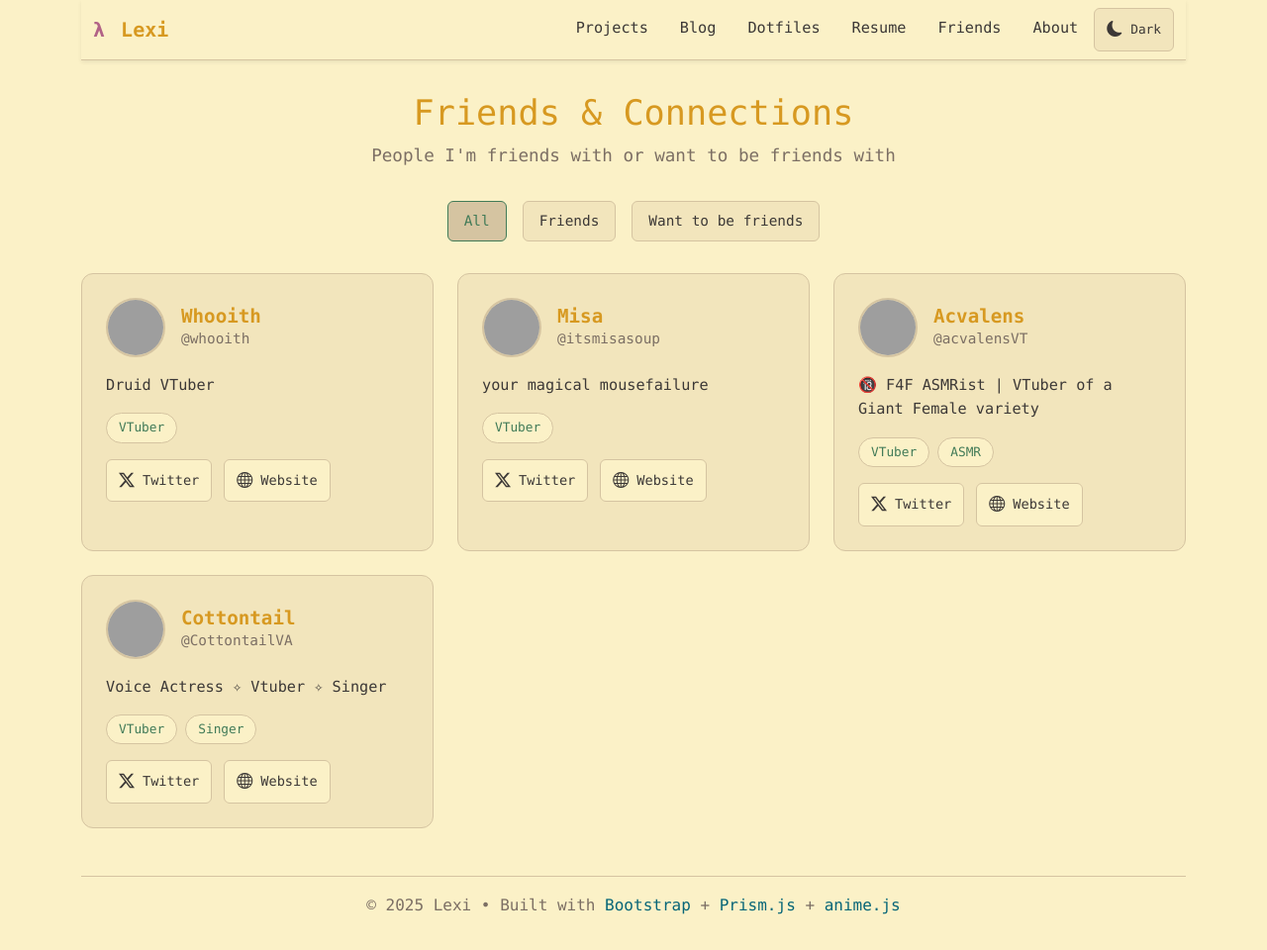
After one commit to 0x800a6/www, a PHP site: page /friends in a window 1280 px wide. The commit adds this page. Shown: the whole page at 99% size. Run offline with PHP 8.4, Linux system fonts and the light colour scheme; grey boxes are pictures that could not be loaded.

Commit message:
Add Friends link to navbar and implement styling for Friends page

```diff
--- /dev/null
+++ b/www/friends.php
@@ -0,0 +1,400 @@
+<?php
+// Friends data - you can customize this list
+$friends = [
+    [
+        'name' => 'Whooith',
+        'username' => '@whooith',
+        'bio' => 'Druid VTuber ',
+        'avatar' => 'https://pbs.twimg.com/profile_images/1972766109863440384/Y-YMwvFx_400x400.jpg',
+        'links' => [
+            'twitter' => 'https://twitter.com/whooith',
+            'website' => 'https://whooith.carrd.co/'
+        ],
+        'status' => 'friend', // 'friend' or 'want_to_friend'
+        'tags' => ['VTuber']
+    ],
+    [
+        'name' => 'Misa',
+        'username' => '@itsmisasoup',
+        'bio' => 'your magical mousefailure',
+        'avatar' => 'https://pbs.twimg.com/profile_images/1960414220958171136/0miLjdv__400x400.jpg',
+        'links' => [
+            'twitter' => 'https://twitter.com/itsmisasoup',
+            'website' => 'https://itsmisasoup.carrd.co/'
+        ],
+        'status' => 'want_to_friend', // 'friend' or 'want_to_friend'
+        'tags' => ['VTuber']
+    ],
+    [
+        'name' => 'Acvalens',
+        'username' => '@acvalensVT',
+        'bio' => '🔞 F4F ASMRist | VTuber of a Giant Female variety',
+        'avatar' => 'https://pbs.twimg.com/profile_images/1936552116035760128/ci9O2Lks_400x400.jpg',
+        'links' => [
+            'twitter' => 'https://x.com/acvalensVT',
+            'website' => 'https://linktr.ee/acvalens'
+        ],
+        'status' => 'friend', // 'friend' or 'want_to_friend'
+        'tags' => ['VTuber', "ASMR"]
+    ],
+    [
+        'name' => 'Cottontail',
+        'username' => '@CottontailVA',
+        'bio' => 'Voice Actress ✧ Vtuber ✧ Singer',
+        'avatar' => 'https://pbs.twimg.com/profile_images/1962698837543505920/J9zQ83nH_200x200.jpg',
+        'links' => [
+            'twitter' => 'https://twitter.com/CottontailVA',
+            'website' => 'https://cottontailva.carrd.co/'
+        ],
+        'status' => 'want_to_friend', // 'friend' or 'want_to_friend'
+        'tags' => ['VTuber', "Singer"]
+    ]
+];
+
+function getStatusColor($status) {
+    return $status === 'friend' ? 'var(--green)' : 'var(--yellow)';
+}
+
+function getStatusText($status) {
+    return $status === 'friend' ? 'Friends' : 'Want to be friends';
+}
+?>
+
+<!DOCTYPE html>
+<html lang="en">
+<head>
+    <meta charset="UTF-8">
+    <meta name="viewport" content="width=device-width, initial-scale=1.0">
+
+    <!-- Primary Meta Tags -->
+    <title>Friends - Lexi Rose Rogers</title>
+    <meta name="title" content="Friends - Lexi Rose Rogers" />
+    <meta name="description" content="People I'm friends with or want to connect with in the developer and cosplay community." />
+    <meta name="keywords" content="friends, developers, cosplay, community, connections" />
+    <meta name="author" content="Lexi Rose Rogers" />
+    <meta name="robots" content="index, follow" />
+
+    <!-- Open Graph / Facebook -->
+    <meta property="og:type" content="website" />
+    <meta property="og:url" content="https://lrr.sh/friends" />
+    <meta property="og:title" content="Friends - Lexi Rose Rogers" />
+    <meta property="og:description" content="People I'm friends with or want to connect with in the developer and cosplay community." />
+    <meta property="og:image" content="https://lrr.sh/static/images/picture.jpg" />
+
+    <!-- Twitter -->
+    <meta property="twitter:card" content="summary_large_image" />
+    <meta property="twitter:url" content="https://lrr.sh/friends" />
+    <meta property="twitter:title" content="Friends - Lexi Rose Rogers" />
+    <meta property="twitter:description" content="People I'm friends with or want to connect with in the developer and cosplay community." />
+    <meta property="twitter:image" content="https://lrr.sh/static/images/picture.jpg" />
+
+    <!-- Additional SEO -->
+    <link rel="canonical" href="https://lrr.sh/friends" />
+    <meta name="theme-color" content="#1d2021" />
+
+    <!-- Favicon -->
+    <link rel="icon" type="image/svg+xml" href="/static/images/picture.jpg" />
+
+    <link href="https://cdn.jsdelivr.net/npm/bootstrap@5.3.3/dist/css/bootstrap.min.css" rel="stylesheet" />
+    <link rel="stylesheet" href="https://cdn.jsdelivr.net/npm/bootstrap-icons@1.11.3/font/bootstrap-icons.css" />
+    <link rel="stylesheet" href="/static/css/style.css">
+
+    <style>
+        .friends-grid {
+            display: grid;
+            grid-template-columns: repeat(auto-fit, minmax(300px, 1fr));
+            gap: 1.5rem;
+            margin-top: 2rem;
+        }
+
+        .friend-card {
+            background: var(--bg-secondary);
+            border: 1px solid var(--border);
+            border-radius: 12px;
+            padding: 1.5rem;
+            transition: all 0.3s ease;
+            position: relative;
+            overflow: hidden;
+        }
+
+        .friend-card:hover {
+            transform: translateY(-4px);
+            box-shadow: 0 8px 25px var(--shadow);
+            border-color: var(--aqua);
+        }
+
+        .friend-header {
+            display: flex;
+            align-items: center;
+            gap: 1rem;
+            margin-bottom: 1rem;
+        }
+
+        .friend-avatar {
+            width: 60px;
+            height: 60px;
+            border-radius: 50%;
+            border: 2px solid var(--border);
+            object-fit: cover;
+            transition: all 0.3s ease;
+        }
+
+        .friend-card:hover .friend-avatar {
+            border-color: var(--aqua);
+            transform: scale(1.05);
+        }
+
+        .friend-info h3 {
+            margin: 0;
+            color: var(--yellow);
+            font-size: 1.2rem;
+            font-weight: 600;
+        }
+
+        .friend-info .username {
+            color: var(--gray);
+            font-size: 0.9rem;
+            margin: 0;
+        }
+
+
+        .friend-bio {
+            color: var(--fg);
+            line-height: 1.6;
+            margin-bottom: 1rem;
+            font-size: 0.95rem;
+        }
+
+        .friend-tags {
+            display: flex;
+            flex-wrap: wrap;
+            gap: 0.5rem;
+            margin-bottom: 1rem;
+        }
+
+        .tag {
+            background: var(--bg);
+            color: var(--aqua);
+            padding: 0.25rem 0.75rem;
+            border-radius: 20px;
+            font-size: 0.8rem;
+            border: 1px solid var(--border);
+            transition: all 0.2s ease;
+        }
+
+        .tag:hover {
+            background: var(--border);
+            color: var(--yellow);
+        }
+
+        .friend-links {
+            display: flex;
+            gap: 0.75rem;
+            flex-wrap: wrap;
+        }
+
+        .friend-link {
+            display: inline-flex;
+            align-items: center;
+            gap: 0.5rem;
+            padding: 0.5rem 0.75rem;
+            background: var(--bg);
+            border: 1px solid var(--border);
+            border-radius: 6px;
+            color: var(--fg);
+            text-decoration: none;
+            font-size: 0.85rem;
+            transition: all 0.2s ease;
+        }
+
+        .friend-link:hover {
+            background: var(--border);
+            color: var(--aqua);
+            border-color: var(--aqua);
+            transform: translateY(-1px);
+        }
+
+        .friend-link i {
+            font-size: 1rem;
+        }
+
+        .status-filter {
+            display: flex;
+            gap: 1rem;
+            margin-bottom: 2rem;
+            justify-content: center;
+            flex-wrap: wrap;
+        }
+
+        .filter-btn {
+            padding: 0.5rem 1rem;
+            background: var(--bg-secondary);
+            border: 1px solid var(--border);
+            border-radius: 6px;
+            color: var(--fg);
+            text-decoration: none;
+            transition: all 0.2s ease;
+            font-size: 0.9rem;
+        }
+
+        .filter-btn:hover,
+        .filter-btn.active {
+            background: var(--border);
+            color: var(--aqua);
+            border-color: var(--aqua);
+        }
+
+        .empty-state {
+            text-align: center;
+            padding: 3rem;
+            color: var(--gray);
+        }
+
+        .empty-state i {
+            font-size: 3rem;
+            margin-bottom: 1rem;
+            color: var(--border);
+        }
+
+        @media (max-width: 768px) {
+            .friends-grid {
+                grid-template-columns: 1fr;
+                gap: 1rem;
+            }
+
+            .friend-card {
+                padding: 1rem;
+            }
+
+            .friend-header {
+                flex-direction: column;
+                text-align: center;
+                gap: 0.75rem;
+            }
+
+
+            .friend-links {
+                justify-content: center;
+            }
+        }
+    </style>
+</head>
+<body class="container">
+    <!-- Navbar -->
+    <?php include 'includes/navbar.php'; ?>
+
+    <!-- Header -->
+    <header>
+        <h1>Friends & Connections</h1>
+        <p>People I'm friends with or want to be friends with</p>
+    </header>
+
+    <!-- Filter Buttons -->
+    <div class="status-filter">
+        <a href="#all" class="filter-btn active" data-filter="all">All</a>
+        <a href="#friends" class="filter-btn" data-filter="friend">Friends</a>
+        <a href="#want-to-friend" class="filter-btn" data-filter="want_to_friend">Want to be friends</a>
+    </div>
+
+    <!-- Friends Grid -->
+    <div class="friends-grid" id="friends-grid">
+        <?php foreach ($friends as $friend): ?>
+        <div class="friend-card" data-status="<?php echo $friend['status']; ?>">
+
+            <div class="friend-header">
+                <img src="<?php echo $friend['avatar']; ?>" alt="<?php echo $friend['name']; ?>" class="friend-avatar">
+                <div class="friend-info">
+                    <h3><?php echo $friend['name']; ?></h3>
+                    <p class="username"><?php echo $friend['username']; ?></p>
+                </div>
+            </div>
+
+            <p class="friend-bio"><?php echo $friend['bio']; ?></p>
+
+            <div class="friend-tags">
+                <?php foreach ($friend['tags'] as $tag): ?>
+                    <span class="tag"><?php echo $tag; ?></span>
+                <?php endforeach; ?>
+            </div>
+
+            <div class="friend-links">
+                <?php foreach ($friend['links'] as $platform => $url): ?>
+                    <a href="<?php echo $url; ?>" target="_blank" rel="noopener noreferrer" class="friend-link">
+                        <?php
+                        $icons = [
+                            'github' => 'bi-github',
+                            'twitter' => 'bi-twitter-x',
+                            'linkedin' => 'bi-linkedin',
+                            'website' => 'bi-globe',
+                            'portfolio' => 'bi-briefcase',
+                            'instagram' => 'bi-instagram'
+                        ];
+                        $icon = isset($icons[$platform]) ? $icons[$platform] : 'bi-link';
+                        ?>
+                        <i class="bi <?php echo $icon; ?>"></i>
+                        <span><?php echo ucfirst($platform); ?></span>
+                    </a>
+                <?php endforeach; ?>
+            </div>
+        </div>
+        <?php endforeach; ?>
+    </div>
+
+    <!-- Footer -->
+    <?php include 'includes/footer.php'; ?>
+
+    <!-- Scripts -->
+    <script src="https://cdn.jsdelivr.net/npm/bootstrap@5.3.3/dist/js/bootstrap.bundle.min.js"></script>
+    <script>
+        // Filter functionality
+        document.addEventListener('DOMContentLoaded', function() {
+            const filterButtons = document.querySelectorAll('.filter-btn');
+            const friendCards = document.querySelectorAll('.friend-card');
+
+            filterButtons.forEach(button => {
+                button.addEventListener('click', function(e) {
+                    e.preventDefault();
+
+                    // Update active button
+                    filterButtons.forEach(btn => btn.classList.remove('active'));
+                    this.classList.add('active');
+
+                    const filter = this.getAttribute('data-filter');
+
+                    // Filter cards
+                    friendCards.forEach(card => {
+                        if (filter === 'all' || card.getAttribute('data-status') === filter) {
+                            card.style.display = 'block';
+                            card.style.opacity = '0';
+                            card.style.transform = 'translateY(20px)';
+
+                            setTimeout(() => {
+                                card.style.opacity = '1';
+                                card.style.transform = 'translateY(0)';
+                            }, 100);
+                        } else {
+                            card.style.opacity = '0';
+                            card.style.transform = 'translateY(-20px)';
+                            setTimeout(() => {
+                                card.style.display = 'none';
+                            }, 300);
+                        }
+                    });
+                });
+            });
+
+            // Animate cards on load
+            friendCards.forEach((card, index) => {
+                card.style.opacity = '0';
+                card.style.transform = 'translateY(30px)';
+
+                setTimeout(() => {
+                    card.style.transition = 'all 0.6s ease';
+                    card.style.opacity = '1';
+                    card.style.transform = 'translateY(0)';
+                }, index * 100);
+            });
+        });
+    </script>
+</body>
+</html>
--- a/www/includes/navbar.php
+++ b/www/includes/navbar.php
@@ -32,6 +32,9 @@
         </li>
         <li class="nav-item">
           <a class="nav-link px-3" href="/resume">Resume</a>
+        </li>
+        <li class="nav-item">
+          <a class="nav-link px-3" href="/friends">Friends</a>
         </li>
         <li class="nav-item">
           <a class="nav-link px-3" href="/#about">About</a>
--- a/www/static/css/style.css
+++ b/www/static/css/style.css
@@ -636,3 +636,181 @@ body {
     min-height: 500px;
   }
 }
+
+/* Friends Page Styling */
+.friends-grid {
+  display: grid;
+  grid-template-columns: repeat(auto-fit, minmax(300px, 1fr));
+  gap: 1.5rem;
+  margin-top: 2rem;
+}
+
+.friend-card {
+  background: var(--bg-secondary);
+  border: 1px solid var(--border);
+  border-radius: 12px;
+  padding: 1.5rem;
+  transition: all 0.3s ease;
+  position: relative;
+  overflow: hidden;
+}
+
+.friend-card:hover {
+  transform: translateY(-4px);
+  box-shadow: 0 8px 25px var(--shadow);
+  border-color: var(--aqua);
+}
+
+.friend-header {
+  display: flex;
+  align-items: center;
+  gap: 1rem;
+  margin-bottom: 1rem;
+}
+
+.friend-avatar {
+  width: 60px;
+  height: 60px;
+  border-radius: 50%;
+  border: 2px solid var(--border);
+  object-fit: cover;
+  transition: all 0.3s ease;
+}
+
+.friend-card:hover .friend-avatar {
+  border-color: var(--aqua);
+  transform: scale(1.05);
+}
+
+.friend-info h3 {
+  margin: 0;
+  color: var(--yellow);
+  font-size: 1.2rem;
+  font-weight: 600;
+}
+
+.friend-info .username {
+  color: var(--gray);
+  font-size: 0.9rem;
+  margin: 0;
+}
+
+.friend-bio {
+  color: var(--fg);
+  line-height: 1.6;
+  margin-bottom: 1rem;
+  font-size: 0.95rem;
+}
+
+.friend-tags {
+  display: flex;
+  flex-wrap: wrap;
+  gap: 0.5rem;
+  margin-bottom: 1rem;
+}
+
+.friend-tag {
+  background: var(--bg);
+  color: var(--aqua);
+  padding: 0.25rem 0.75rem;
+  border-radius: 20px;
+  font-size: 0.8rem;
+  border: 1px solid var(--border);
+  transition: all 0.2s ease;
+}
+
+.friend-tag:hover {
+  background: var(--border);
+  color: var(--yellow);
+}
+
+.friend-links {
+  display: flex;
+  gap: 0.75rem;
+  flex-wrap: wrap;
+}
+
+.friend-link {
+  display: inline-flex;
+  align-items: center;
+  gap: 0.5rem;
+  padding: 0.5rem 0.75rem;
+  background: var(--bg);
+  border: 1px solid var(--border);
+  border-radius: 6px;
+  color: var(--fg);
+  text-decoration: none;
+  font-size: 0.85rem;
+  transition: all 0.2s ease;
+}
+
+.friend-link:hover {
+  background: var(--border);
+  color: var(--aqua);
+  border-color: var(--aqua);
+  transform: translateY(-1px);
+}
+
+.friend-link i {
+  font-size: 1rem;
+}
+
+.status-filter {
+  display: flex;
+  gap: 1rem;
+  margin-bottom: 2rem;
+  justify-content: center;
+  flex-wrap: wrap;
+}
+
+.filter-btn {
+  padding: 0.5rem 1rem;
+  background: var(--bg-secondary);
+  border: 1px solid var(--border);
+  border-radius: 6px;
+  color: var(--fg);
+  text-decoration: none;
+  transition: all 0.2s ease;
+  font-size: 0.9rem;
+}
+
+.filter-btn:hover,
+.filter-btn.active {
+  background: var(--border);
+  color: var(--aqua);
+  border-color: var(--aqua);
+}
+
+.empty-state {
+  text-align: center;
+  padding: 3rem;
+  color: var(--gray);
+}
+
+.empty-state i {
+  font-size: 3rem;
+  margin-bottom: 1rem;
+  color: var(--border);
+}
+
+/* Responsive friends page */
+@media (max-width: 768px) {
+  .friends-grid {
+    grid-template-columns: 1fr;
+    gap: 1rem;
+  }
+
+  .friend-card {
+    padding: 1rem;
+  }
+
+  .friend-header {
+    flex-direction: column;
+    text-align: center;
+    gap: 0.75rem;
+  }
+
+  .friend-links {
+    justify-content: center;
+  }
+}
```
